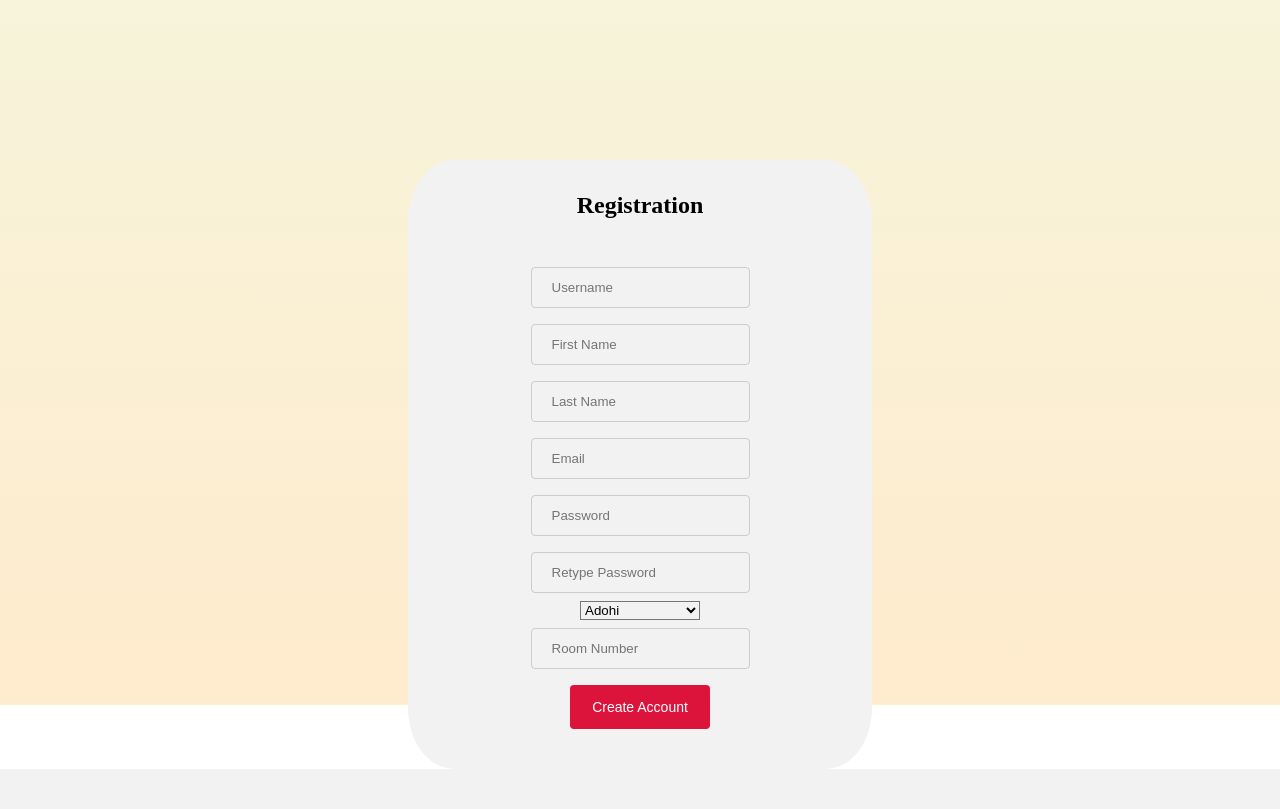
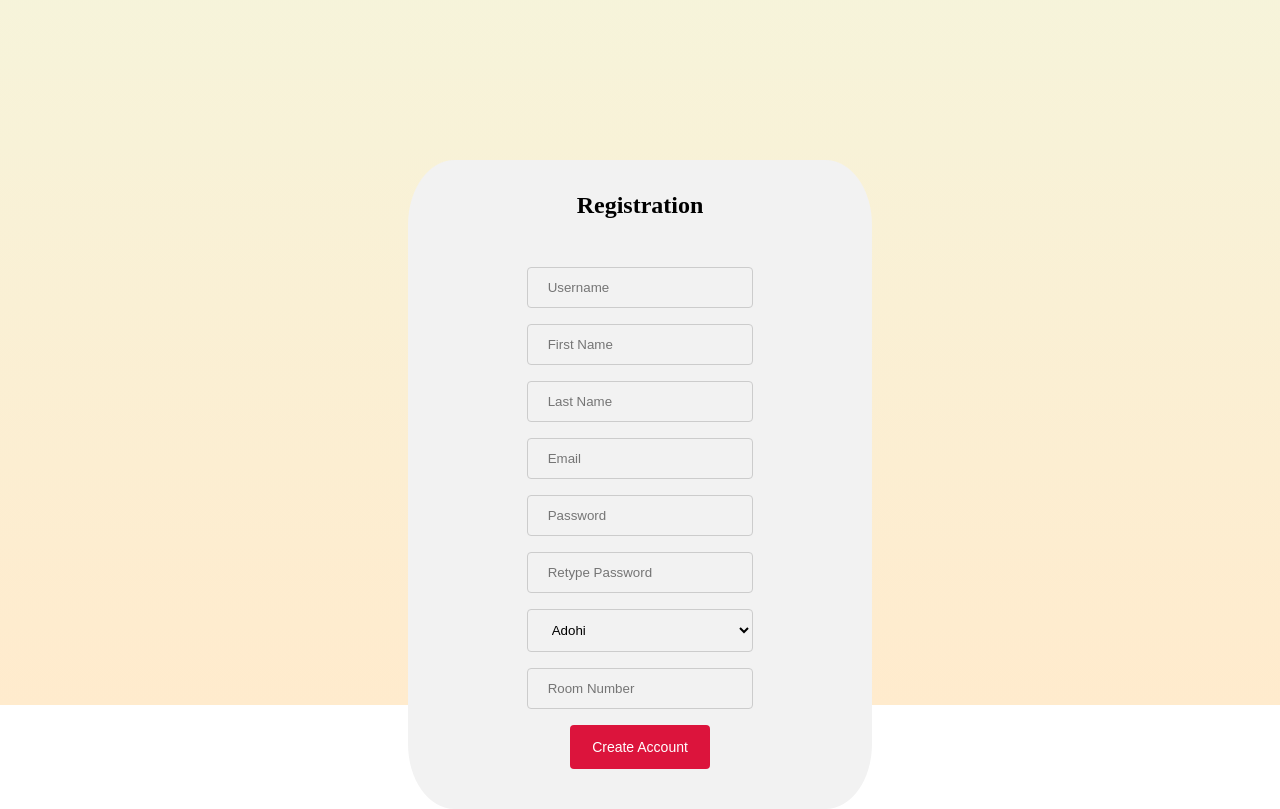
Before and after one commit to COZMIKDX/Group-5-Capstone, a Flask app: page /registration in a window 1280 px wide. Shown: the part 95-904 px from the top of the page. Before the commit the page ends 864 px from the top, so only its background shows below. Run offline with Flask 2, Linux system fonts and the light colour scheme.

Commit message:
Got CSS to work on the registration screen. Also added css for the dorm selector.

```diff
--- a/Condorm Website Design/templates/registration.html
+++ b/Condorm Website Design/templates/registration.html
@@ -44,7 +44,7 @@
             padding-right: 9.5em;
         }
         input[type=text], input[type=number]{
-          /*width: 100%;*/
+          width: 17em;
           padding: 12px 20px;
           margin: 8px;
           display: inline-block;
@@ -53,7 +53,7 @@
           box-sizing: border-box;
         }
         input[type=password]{
-          /*width: 100%;*/
+          width: 17em;
           padding: 12px 20px;
           margin: 8px;
           display: inline-block;
@@ -72,6 +72,16 @@
           cursor: pointer;
           font-family: arial;
           font-size: 14px;
+        }
+        /* The dropdown menu for selecting a dorm. */
+        select {
+          width: 17em;
+          padding: 12px 20px;
+          margin: 8px;
+          display: inline-block;
+          border: 1px solid #ccc;
+          border-radius: 4px;
+          box-sizing: border-box;
         }
         button[type=submit]:hover {
           background-color: #b50d2e;
```
